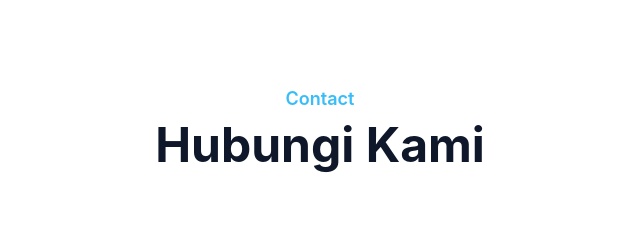
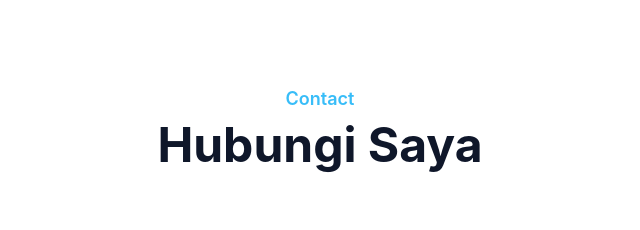
Before and after one commit to santstyle/portofolio-tailwind-css, a website: page index.html in a window 1280 px wide. Shown: the part 4140-4370 px from the top of the page, 320-960 px from the left. Drawn offline with Linux system fonts and the light colour scheme.

Commit message:
Add files via upload

```diff
--- a/index.html
+++ b/index.html
@@ -596,7 +596,7 @@
             <h2
               class="mb-4 text-3xl font-bold text-dark dark:text-white sm:text-4xl lg:text-5xl"
             >
-              Hubungi Kami
+              Hubungi Saya
             </h2>
             <p class="text-medium font-medium text-secondary md:text-lg">
             </p>
```
